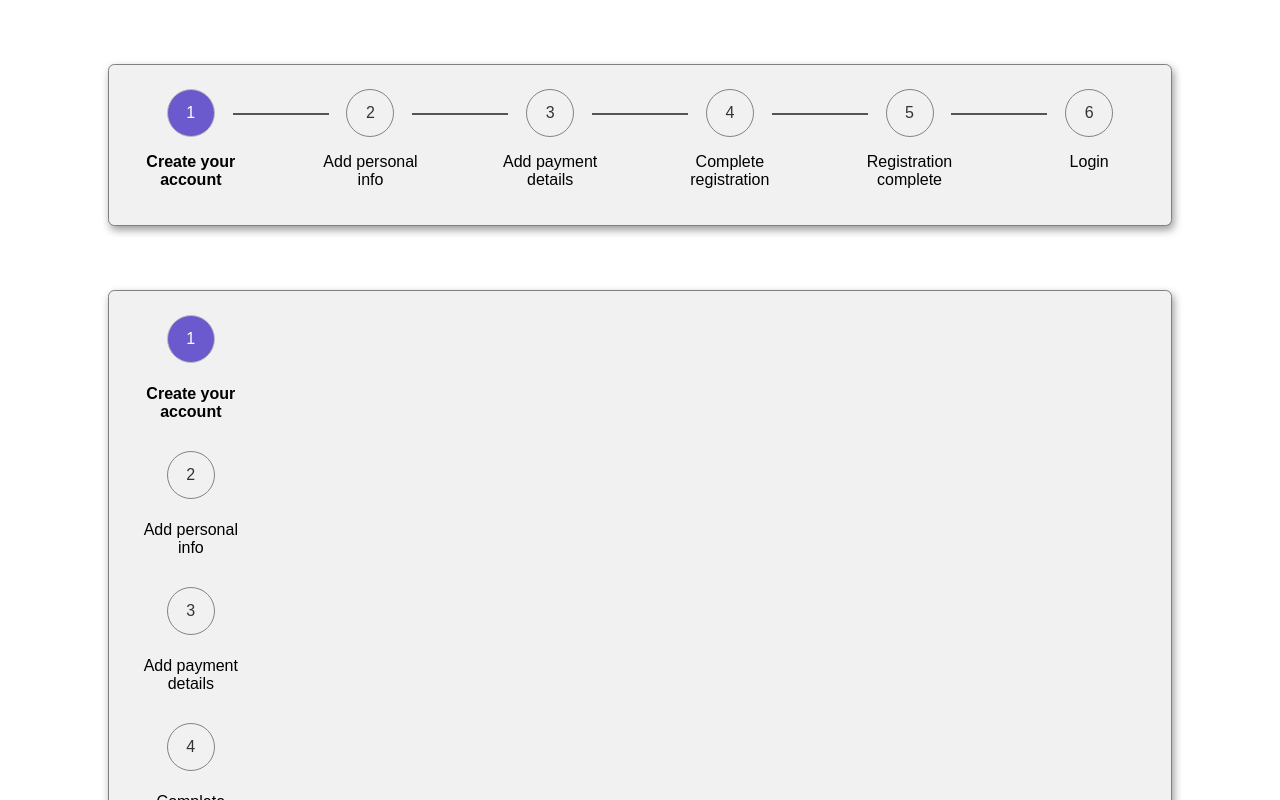
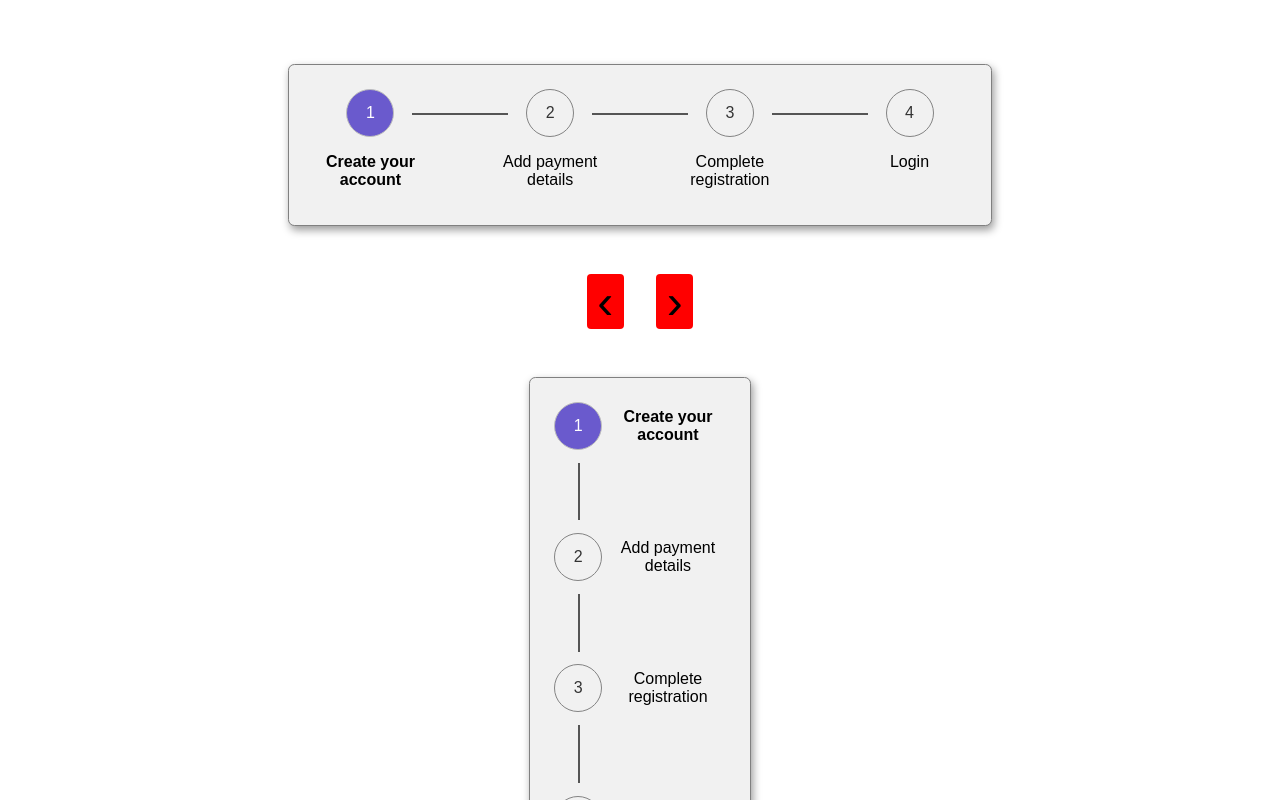
Before and after one commit to haldix/react-stepper-hooks, a React (Create React App) app: page / in a window 1280 px wide. Shown: the top 800 px of the page. Built offline with nearby package versions, Linux system fonts and the light colour scheme.

Commit message:
refactor CSS and html for both vert & horiz versions, completely functional

```diff
--- a/src/App.js
+++ b/src/App.js
@@ -15,13 +15,20 @@ function App() {
   };
 
   return (
-    <>
-      <div className='stepper-container vertical'>
+    <div className='main-cont'>
       <Stepper
         direction='horiz'
         currentStep={currentStep}
         stepsData={stepsArray}
       />
+
+      <div className='buttons-container'>
+        <button onClick={() => handleClick()}>
+          <span className='chevron'>&lsaquo;</span>
+        </button>
+        <button onClick={() => handleClick('next')}>
+          <span className='chevron'>&rsaquo;</span>
+        </button>
       </div>
 
       <Stepper
@@ -29,12 +36,7 @@ function App() {
         currentStep={currentStep}
         stepsData={stepsArray}
       />
-
-      <div className='buttons-container'>
-        <button onClick={() => handleClick()}>Previous</button>
-        <button onClick={() => handleClick('next')}>Next</button>
     </div>
-    </>
   );
 }
 
@@ -42,9 +44,9 @@ export default App;
 
 const stepsArray = [
   'Create your account',
-  'Add personal info',
+  //'Add personal info',
   'Add payment details',
   'Complete registration',
-  'Registration complete',
+  //'Registration complete',
   'Login',
 ];
--- a/src/App.scss
+++ b/src/App.scss
@@ -11,18 +11,26 @@
 }
 
 body {
-  margin: 2rem;
+  font-family: Arial, sans-serif;
+}
+
+.main-cont {
+  margin: 2rem auto;
+  max-width: 1000px;
   font-family: Arial, sans-serif;
   @include flex-center;
   flex-direction: column;
 }
 
 .buttons-container {
-  @include flex-center;
+  .chevron {
+    font-size: 3rem;
+  }
 
   button {
-    margin: 0 2rem;
-    padding: 0.3em 0.5em;
+    display: inline-block;
+    padding: 0 0.8em;
+    margin: 1rem;
     border-radius: 0.3em;
     background-color: red;
     text-transform: uppercase;
--- a/src/Stepper.js
+++ b/src/Stepper.js
@@ -16,37 +16,13 @@ const Stepper = (props) => {
     setSteps(currSteps);
   }, [stepsData, currentStep]);
 
-  // const stepsJSX = steps.map(({ current, past, description }, idx) => {
-  //   return (
-  //     <div className='step-wrapper' key={idx}>
-  //       <div
-  //         className={`step-number ${
-  //           current || past ? 'step-number-selected' : 'step-number-disabled'
-  //         }`}
-  //       >
-  //         {past ? <span>&#10003;</span> : idx + 1}
-  //       </div>
-  //       <div
-  //         className={`step-description ${current && 'step-description-active'}`}
-  //       >
-  //         {description}
-  //       </div>
-  //       {idx !== steps.length - 1 && (
-  //         <div className={`divider-line divider-line-${steps.length}`} />
-  //       )}
-  //     </div>
-  //   );
-  // });
-
   const stepsJSX = steps.map(({ current, past, description }, idx) => {
     return (
-      <>
-        <div class='step' key={idx}>
+      <div className='step-cont' key={idx}>
+        <div className='step'>
           <div
             className={`step__number ${
-              current || past
-                ? 'step__number-selected'
-                : 'step__number-disabled'
+              current || past ? 'step__number-selected' : null
             }`}
           >
             {past ? <span>&#10003;</span> : idx + 1}
@@ -59,18 +35,14 @@ const Stepper = (props) => {
             {description}
           </div>
         </div>
-        {idx !== steps.length - 1 && <div class='spacer sp-horiz'></div>}
-      </>
+        {idx !== steps.length - 1 && (
+          <div className={`spacer sp-${direction}`}></div>
+        )}
+      </div>
     );
   });
 
-  return (
-    <div className={`container ${direction}`}>
-      <div className='steps-cont'>{stepsJSX}</div>
-    </div>
-  );
-
-  //return <div className={`stepper-wrapper-${direction}`}>{stepsJSX}</div>;
+  return <div className={`container ${direction}`}>{stepsJSX}</div>;
 };
 
 export default Stepper;
--- a/src/Stepper.scss
+++ b/src/Stepper.scss
@@ -1,3 +1,5 @@
+$step-size: 3rem;
+
 @mixin flex-center {
   display: flex;
   align-items: center;
@@ -5,20 +7,27 @@
 }
 
 .container {
+  display: inline-block;
   background-color: #f1f1f1;
   padding: 1.5rem;
   border: 1px solid gray;
   box-shadow: 2px 4px 8px rgba(0, 0, 0, 0.4);
   border-radius: 0.4rem;
   margin: 2rem;
+  display: inline-flex;
+  align-items: flex-start;
+}
+
+.horiz .step-cont {
+  display: flex;
 }
 
 .container.horiz {
-  display: inline-block;
+  justify-content: space-between;
 }
 
 .container.vert {
-  display: flex;
+  flex-direction: column;
 }
 
 .step {
@@ -26,11 +35,11 @@
 
   &__number {
     @include flex-center;
-    height: 3rem;
-    width: 3rem;
+    height: $step-size;
+    width: $step-size;
     margin: 0 auto 1rem;
     border-radius: 50%;
-    border: 1px solid grey;
+    border: 1px solid #838383;
     color: #333;
 
     &-selected {
@@ -38,15 +47,11 @@
       border: 1px solid #bdbdbd;
       color: #fff;
     }
-
-    &-disabled {
-      border: 1px solid #838383;
-    }
   }
 
   &__description {
     width: 13ch;
-    height: 3rem;
+    height: $step-size;
     text-align: center;
 
     &-active {
@@ -55,42 +60,32 @@
   }
 }
 
+.vert .step {
+  width: auto;
+  display: flex;
+
+  &__number {
+    margin: 0 0.5rem 0 0;
+  }
+}
+
 .vert .step__description {
   @include flex-center;
 }
 
-.steps-cont,
-.descriptions-cont {
-  width: 100%;
-  display: flex;
-  justify-content: space-between;
-}
-
-.steps-cont {
-  align-items: start;
-}
-
-.vert .steps-cont,
-.vert .descriptions-cont {
-  flex-direction: column;
-  align-items: space-between;
-  margin: 0;
-}
-
 .spacer {
   flex: 1;
-  margin: 0 -1rem;
   background-color: #555;
 }
 
 .spacer.sp-horiz {
-  margin-top: 1.5rem;
+  margin: $step-size/2 -1rem 0;
   height: 2px;
-  min-width: 6rem;
+  min-width: $step-size * 2;
 }
 
 .spacer.sp-vert {
-  min-height: 4rem;
+  min-height: $step-size * 1.2;
   width: 2px;
-  margin: 0.8rem 0;
+  margin: 0.8rem 0 0.8rem $step-size/2;
 }
```
Also changed, not shown: 1 other file (tests, documents, lock files or other folders). Lines whose indentation alone changed are shown as unchanged.
